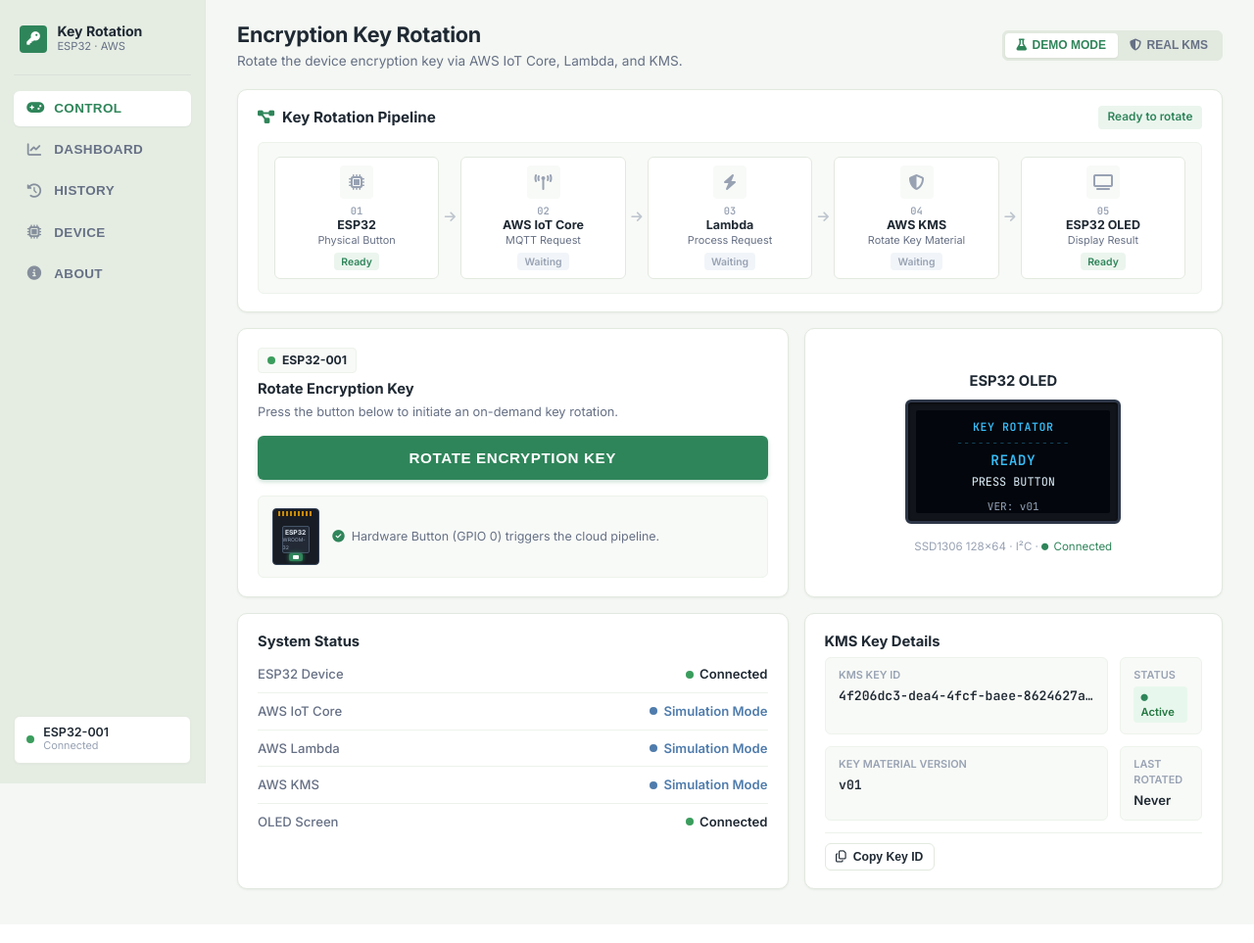
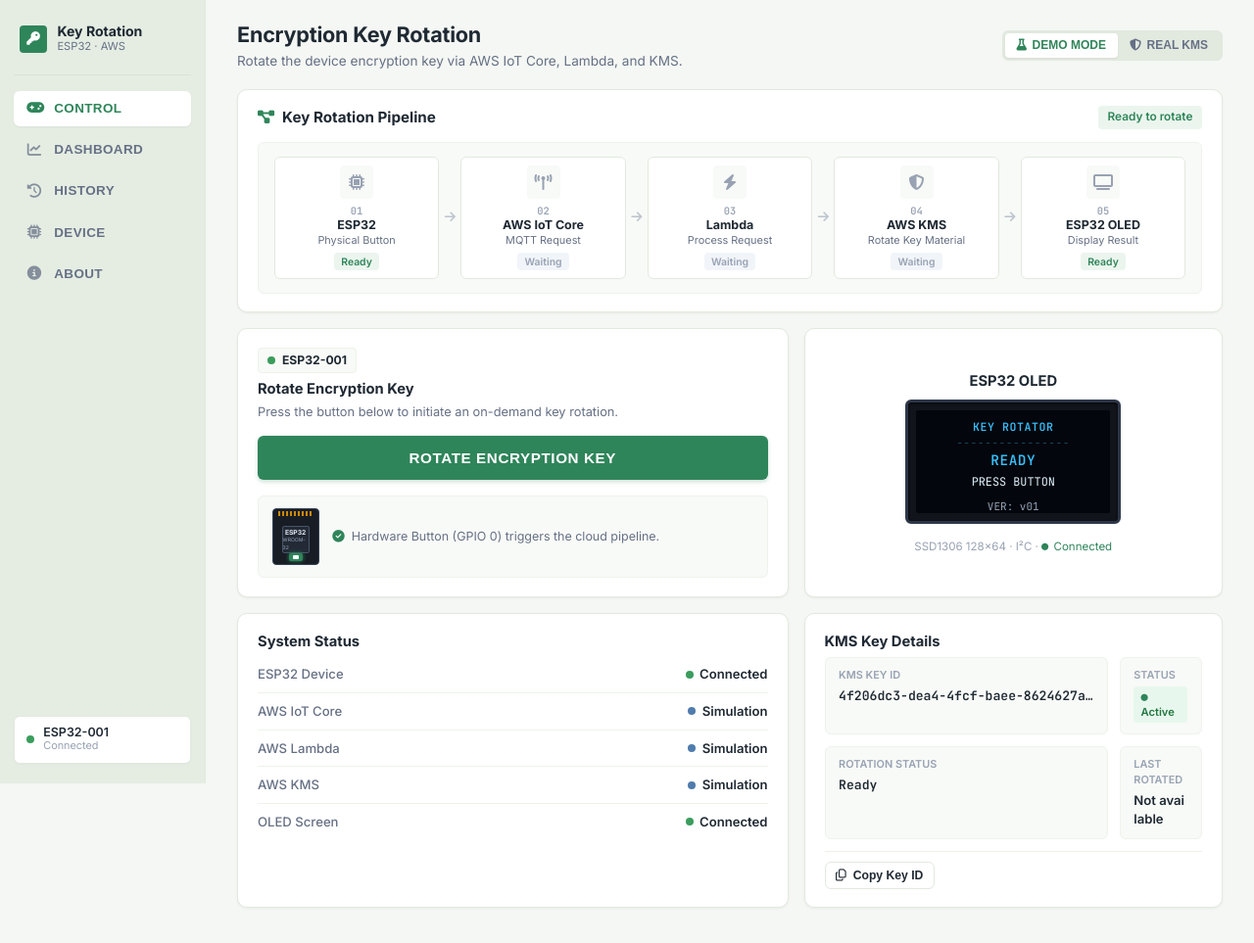
Before and after one commit to ujjwalkumarsingh222007/Team-ROXXON-Encryption-Key-Rotation-Button, a Flask app: page / in a window 1280 px wide. Shown: the whole page at 98% size. Before the commit the page ends 911 px from the top, so only its background shows below. Run offline with Flask 3, Linux system fonts and the light colour scheme; data that the repository does not hold is empty.

Commit message:
Update UI to display truthful Real KMS metadata (Rotation Status: Ready, Last Rotated: Not available) and clearly labeled simulated info in Demo Mode

```diff
--- a/app.py
+++ b/app.py
@@ -216,13 +216,18 @@ def api_status():
         },
     }
 
-    current_key = data.get("current_key", {})
+    current_key = dict(data.get("current_key", {}))
 
-    # If real mode and we have live metadata, update key info from AWS
-    if kms_meta and kms_meta.get("status") == "ACTIVE":
-        current_key["key_id"] = kms_meta.get("key_id", current_key.get("key_id"))
-        current_key["arn"] = kms_meta.get("arn", current_key.get("arn", ""))
-        current_key["status"] = "Active"
+    if mode == "real":
+        current_key["key_id"] = (kms_meta.get("key_id") if (kms_meta and kms_meta.get("configured")) else current_key.get("key_id", "4f206dc3-dea4-4fcf-baee-8624627af374"))
+        current_key["status"] = (kms_meta.get("status") if (kms_meta and kms_meta.get("configured")) else "Active")
+        current_key["rotation_status"] = (kms_meta.get("rotation_status") if (kms_meta and kms_meta.get("configured")) else "Ready")
+        current_key["last_rotation"] = (kms_meta.get("last_rotated") if (kms_meta and kms_meta.get("configured")) else "Not available")
+        current_key["origin"] = "AWS_KMS (Real)"
+    else:
+        current_key["status"] = "Active (Simulated)"
+        current_key["rotation_status"] = f"v{current_key.get('version', 1):02d} (Simulated)"
+        current_key["origin"] = "AWS_KMS (Simulated)"
 
     return jsonify({
         "status": "online",
--- a/static/js/script.js
+++ b/static/js/script.js
@@ -50,6 +50,7 @@ document.addEventListener('DOMContentLoaded', () => {
     // Current Key Fields
     const currentKeyId = document.getElementById('currentKeyId');
     const currentKeyStatus = document.getElementById('currentKeyStatus');
+    const currentKeyRotationLabel = document.getElementById('currentKeyRotationLabel');
     const currentKeyVersion = document.getElementById('currentKeyVersion');
     const currentKeyLastRot = document.getElementById('currentKeyLastRot');
     const btnCopyKey = document.getElementById('btnCopyKey');
@@ -136,6 +137,7 @@ document.addEventListener('DOMContentLoaded', () => {
         modeBtnReal.classList.add('active');
         modeBtnDemo.classList.remove('active');
         fetchHealthAndWarn();
+        fetchStatus();
     });
 
     const fetchHealthAndWarn = async () => {
@@ -209,21 +211,48 @@ document.addEventListener('DOMContentLoaded', () => {
         activityFeedList.prepend(item);
     };
 
-    // Fetch Status & Populate System Checks
+    // Fetch Status & Populate System Checks (Read-Only)
     const fetchStatus = async () => {
         try {
             const res = await fetch('/api/status');
             const data = await res.json();
 
             if (data.current_key) {
-                activeKeyId = data.current_key.key_id;
+                activeKeyId = data.current_key.key_id || '4f206dc3-dea4-4fcf-baee-8624627af374';
                 activeKeyVersion = data.current_key.version || 1;
 
                 if (currentKeyId) currentKeyId.innerText = activeKeyId;
-                if (currentKeyVersion) currentKeyVersion.innerText = `v${String(activeKeyVersion).padStart(2, '0')}`;
-                if (currentKeyLastRot) currentKeyLastRot.innerText = data.current_key.last_rotation || 'Never';
-                if (oledLine3) oledLine3.innerText = `VER: v${String(activeKeyVersion).padStart(2, '0')}`;
+
+                if (currentAppMode === 'real') {
+                    if (currentKeyStatus) {
+                        currentKeyStatus.innerHTML = `<i class="fa-solid fa-circle text-forest status-mini-dot"></i> ${data.current_key.status || 'Active'}`;
+                    }
+                    if (currentKeyRotationLabel) currentKeyRotationLabel.innerText = 'Rotation Status';
+                    if (currentKeyVersion) currentKeyVersion.innerText = data.current_key.rotation_status || 'Ready';
+                    if (currentKeyLastRot) currentKeyLastRot.innerText = data.current_key.last_rotation || 'Not available';
+                    if (oledLine3) oledLine3.innerText = 'REAL AWS KMS';
+                } else {
+                    if (currentKeyStatus) {
+                        currentKeyStatus.innerHTML = `<i class="fa-solid fa-circle text-forest status-mini-dot"></i> ${data.current_key.status || 'Active (Simulated)'}`;
+                    }
+                    if (currentKeyRotationLabel) currentKeyRotationLabel.innerText = 'Key Version (Simulated)';
+                    if (currentKeyVersion) currentKeyVersion.innerText = `v${String(activeKeyVersion).padStart(2, '0')} (Simulated)`;
+                    if (currentKeyLastRot) currentKeyLastRot.innerText = data.current_key.last_rotation || 'Use rotation history';
+                    if (oledLine3) oledLine3.innerText = `VER: v${String(activeKeyVersion).padStart(2, '0')}`;
+                }
             }
+
+            // Update Honest AWS Status Indicators
+            if (data.aws_services) {
+                updateStatusPill(statValIot, data.aws_services.iot_core.status);
+                updateStatusPill(statValLambda, data.aws_services.lambda.status);
+                updateStatusPill(statValKms, data.aws_services.kms.status);
+            }
+
+        } catch (e) {
+            console.error('Failed to fetch status:', e);
+        }
+    };
 
             // Update Honest AWS Status Indicators
             if (data.aws_services) {
@@ -416,26 +445,41 @@ document.addEventListener('DOMContentLoaded', () => {
 
                 const verText = data.version_display || String(data.version).padStart(2, '0');
                 if (mode === 'real') {
-                    pipelineLiveMsg.innerText = `Key material rotated in REAL AWS KMS (Version v${verText}) — Key ID unchanged`;
+                    pipelineLiveMsg.innerText = `Real AWS KMS: Key material rotated successfully (Key ID: ${activeKeyId})`;
+
+                    if (currentKeyRotationLabel) currentKeyRotationLabel.innerText = 'Rotation Status';
+                    if (currentKeyVersion) currentKeyVersion.innerText = 'Key material rotated';
+                    if (currentKeyLastRot) currentKeyLastRot.innerText = `${getClockTime()} UTC (This session)`;
+                    if (currentKeyStatus) currentKeyStatus.innerHTML = `<i class="fa-solid fa-circle text-forest status-mini-dot"></i> Active`;
+
+                    // OLED Success Screen for Real KMS
+                    oledLine1.innerText = 'ROTATION SUCCESS';
+                    oledLine2.innerText = 'KEY ROTATED';
+                    if (oledLine3) oledLine3.innerText = 'REAL AWS KMS';
+
+                    // Dashboard summary
+                    if (dashRotNum) dashRotNum.innerText = 'Rotated';
                 } else {
                     pipelineLiveMsg.innerText = `Key material rotated in Demo Mode (Simulated KMS v${verText})`;
+
+                    activeKeyVersion = data.version;
+                    if (currentKeyRotationLabel) currentKeyRotationLabel.innerText = 'Key Version (Simulated)';
+                    if (currentKeyVersion) currentKeyVersion.innerText = `v${String(activeKeyVersion).padStart(2, '0')} (Simulated)`;
+                    if (currentKeyLastRot) currentKeyLastRot.innerText = `${getClockTime()} (Simulated)`;
+
+                    // OLED Success Screen for Demo
+                    oledLine1.innerText = 'ROTATION SUCCESS';
+                    oledLine2.innerText = `VERSION: ${verText}`;
+                    if (oledLine3) oledLine3.innerText = 'SIMULATED KMS';
+
+                    // Dashboard summary
+                    if (dashRotNum) dashRotNum.innerText = `#${verText}`;
                 }
                 pipelineLiveMsg.style.color = 'var(--color-forest)';
 
-                // Update UI state
-                activeKeyVersion = data.version;
                 if (data.key_id) activeKeyId = data.key_id;
                 if (currentKeyId) currentKeyId.innerText = activeKeyId;
-                if (currentKeyVersion) currentKeyVersion.innerText = `v${String(activeKeyVersion).padStart(2, '0')}`;
-                if (currentKeyLastRot) currentKeyLastRot.innerText = getClockTime();
 
-                // OLED Success Screen
-                oledLine1.innerText = 'ROTATION SUCCESS';
-                oledLine2.innerText = `VERSION: ${verText}`;
-                if (oledLine3) oledLine3.innerText = mode === 'real' ? 'REAL KMS OK' : 'KEY UPDATED!';
-
-                // Dashboard summary
-                if (dashRotNum) dashRotNum.innerText = `#${verText}`;
                 if (dashRotStatus) { dashRotStatus.className = 'badge badge-success'; dashRotStatus.innerText = 'SUCCESS'; }
                 if (dashRotStarted) dashRotStarted.innerText = startTimeClock;
                 if (dashRotCompleted) dashRotCompleted.innerText = getClockTime();
@@ -443,9 +487,9 @@ document.addEventListener('DOMContentLoaded', () => {
                 if (reqIdVal) reqIdVal.innerText = data.request_id || 'ROT-SUCCESS';
                 if (respStatusBadge) { respStatusBadge.className = 'badge badge-success'; respStatusBadge.innerText = 'SUCCESS'; }
 
-                addActivityFeedItem('OLED Updated', `SSD1306 display rendered version v${verText} (${mode === 'real' ? 'Real AWS KMS' : 'Simulated'})`);
+                addActivityFeedItem('OLED Updated', `SSD1306 display rendered: ${mode === 'real' ? 'Real AWS KMS key material rotated' : 'version v' + verText + ' (Simulated)'}`);
                 showToast(mode === 'real'
-                    ? `REAL AWS KMS rotated key material (Version v${verText})`
+                    ? `Real AWS KMS: Key material rotated successfully`
                     : `Key rotated in Demo Mode (Simulated KMS v${verText})`
                 );
 
--- a/templates/index.html
+++ b/templates/index.html
@@ -306,12 +306,12 @@
                                 <span class="badge badge-success" id="currentKeyStatus"><i class="fa-solid fa-circle text-forest status-mini-dot"></i> Active</span>
                             </div>
                             <div class="key-field">
-                                <span class="key-label">Key Material Version</span>
-                                <div class="key-value font-mono" id="currentKeyVersion">v01</div>
+                                <span class="key-label" id="currentKeyRotationLabel">Rotation Status</span>
+                                <div class="key-value font-mono" id="currentKeyVersion">Ready</div>
                             </div>
                             <div class="key-field">
                                 <span class="key-label">Last Rotated</span>
-                                <div class="key-value" id="currentKeyLastRot">Today, 10:05</div>
+                                <div class="key-value" id="currentKeyLastRot">Not available</div>
                             </div>
                         </div>
 
```
Also changed, not shown: kms.py (+12 -12 lines).
